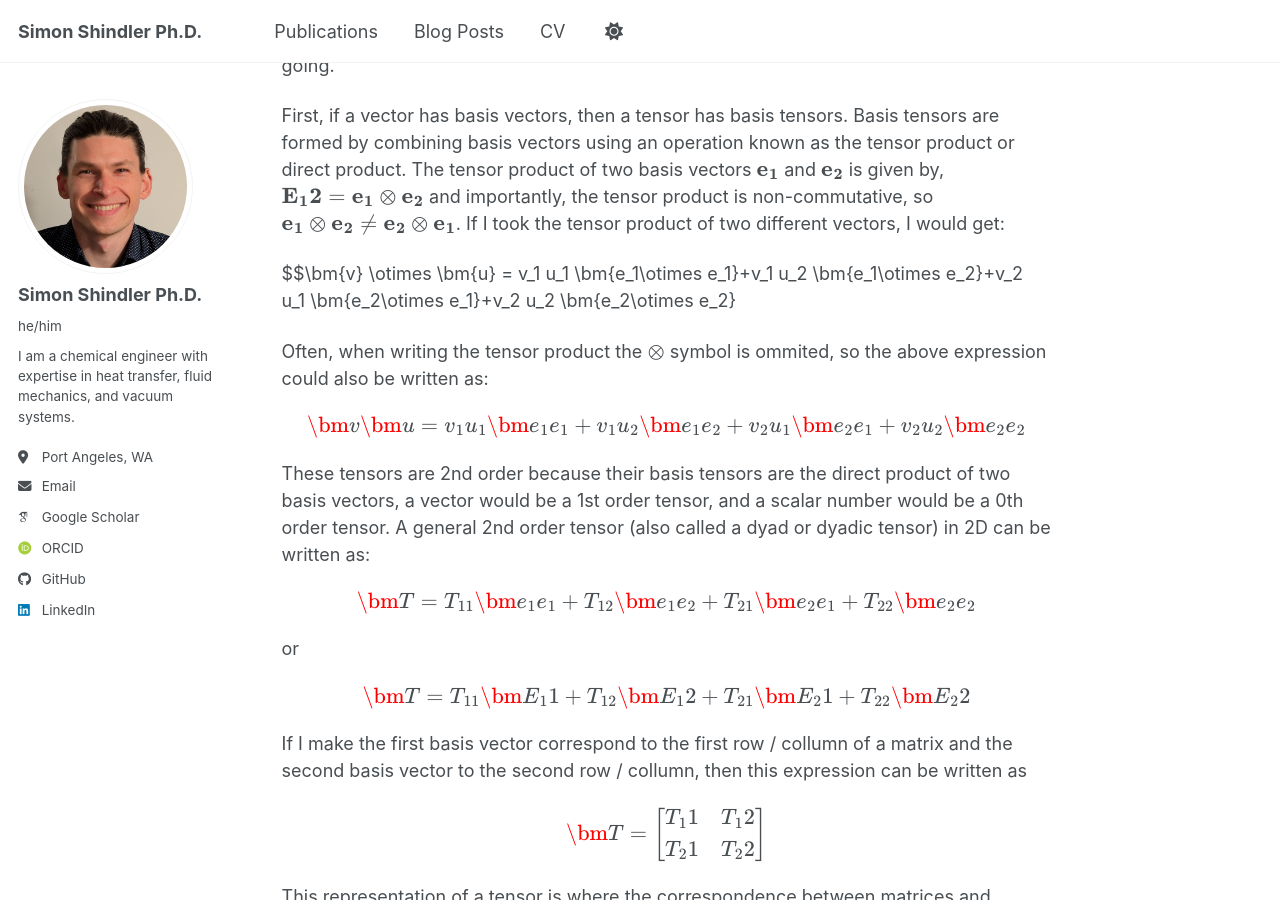
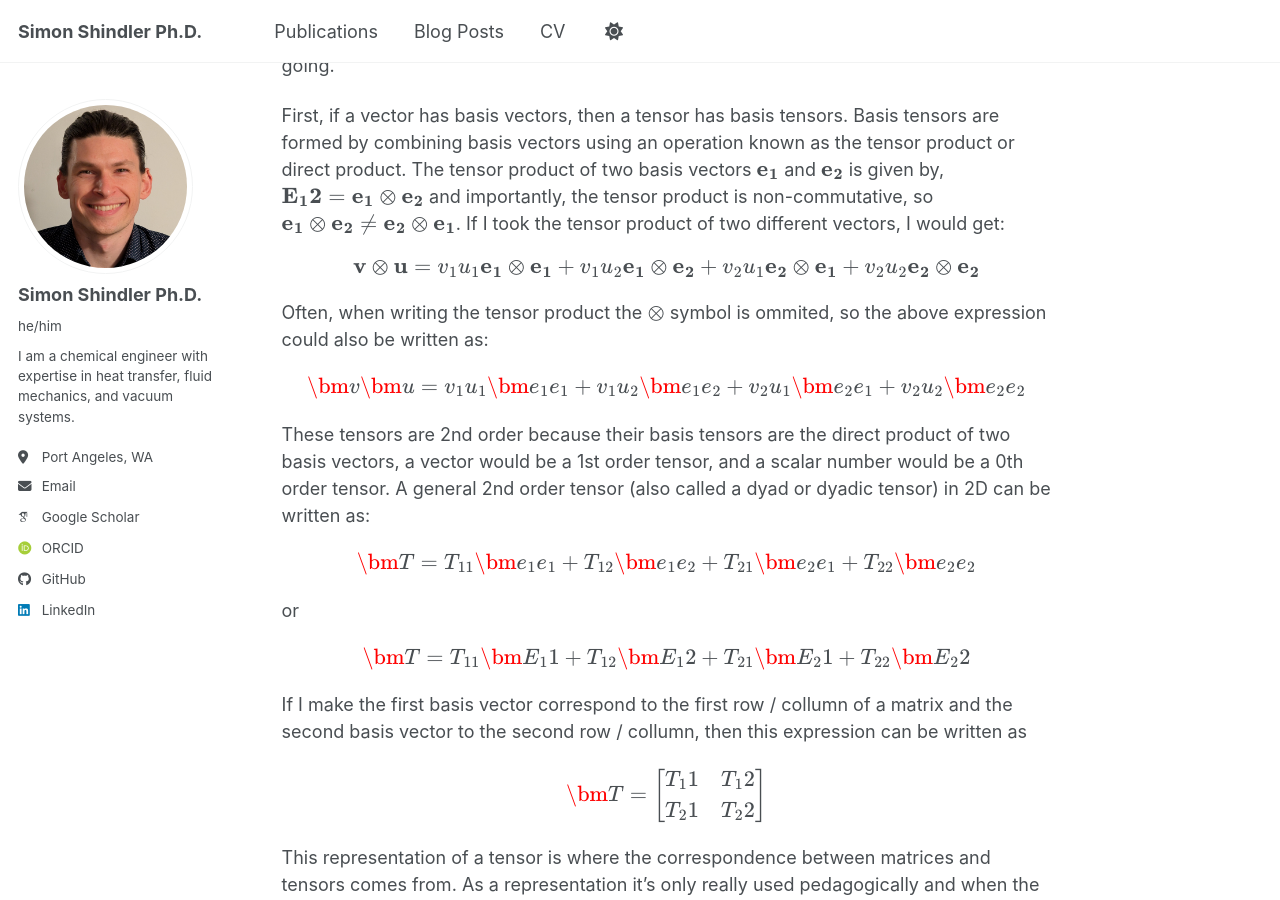
Before and after one commit to sgshindler/sgshindler.github.io, a Jekyll site: the page built from _posts/2026-05-30-Tensors.md, in a window 1280 px wide and 900 px high, scrolled down 5327 px. Built offline with Jekyll 4.4.1, drawn with Linux system fonts in a browser that asks for light colours; some web fonts are replaced; a script bundle is joined from its source files by our own code; library files that are not in the unit come from our copies.

Commit message:
Update 2026-05-30-Tensors.md

```diff
--- a/_posts/2026-05-30-Tensors.md
+++ b/_posts/2026-05-30-Tensors.md
@@ -93,7 +93,7 @@ Despite the ubiquitous representation of vectors as lists of numbers, arrows are
 
 First, if a vector has basis vectors, then a tensor has basis tensors. Basis tensors are formed by combining basis vectors using an operation known as the tensor product or direct product. The tensor product of two basis vectors $$\mathbf{e_1}$$ and $$\mathbf{e_2}$$ is given by, $$\mathbf{E_12} = \mathbf{e_1} \otimes \mathbf{e_2}$$ and importantly, the tensor product is non-commutative, so $$\mathbf{e_1} \otimes \mathbf{e_2} \neq \mathbf{e_2}\otimes \mathbf{e_1}$$. If I took the tensor product of two different vectors, I would get:
 
-$$\bm{v} \otimes \bm{u} = v_1 u_1 \bm{e_1\otimes e_1}+v_1 u_2 \bm{e_1\otimes e_2}+v_2 u_1 \bm{e_2\otimes e_1}+v_2 u_2 \bm{e_2\otimes e_2}
+$$\mathbf{v} \otimes \mathbf{u} = v_1 u_1 \mathbf{e_1} \otimes \mathbf{e_1}+v_1 u_2 \mathbf{e_1} \otimes \mathbf{e_2}+v_2 u_1 \mathbf{e_2}\otimes \mathbf{e_1}+v_2 u_2 \mathbf{e_2}\otimes \mathbf{e_2}$$
 
 Often, when writing the tensor product the $$\otimes$$ symbol is ommited, so the above expression could also be written as:
 
```
